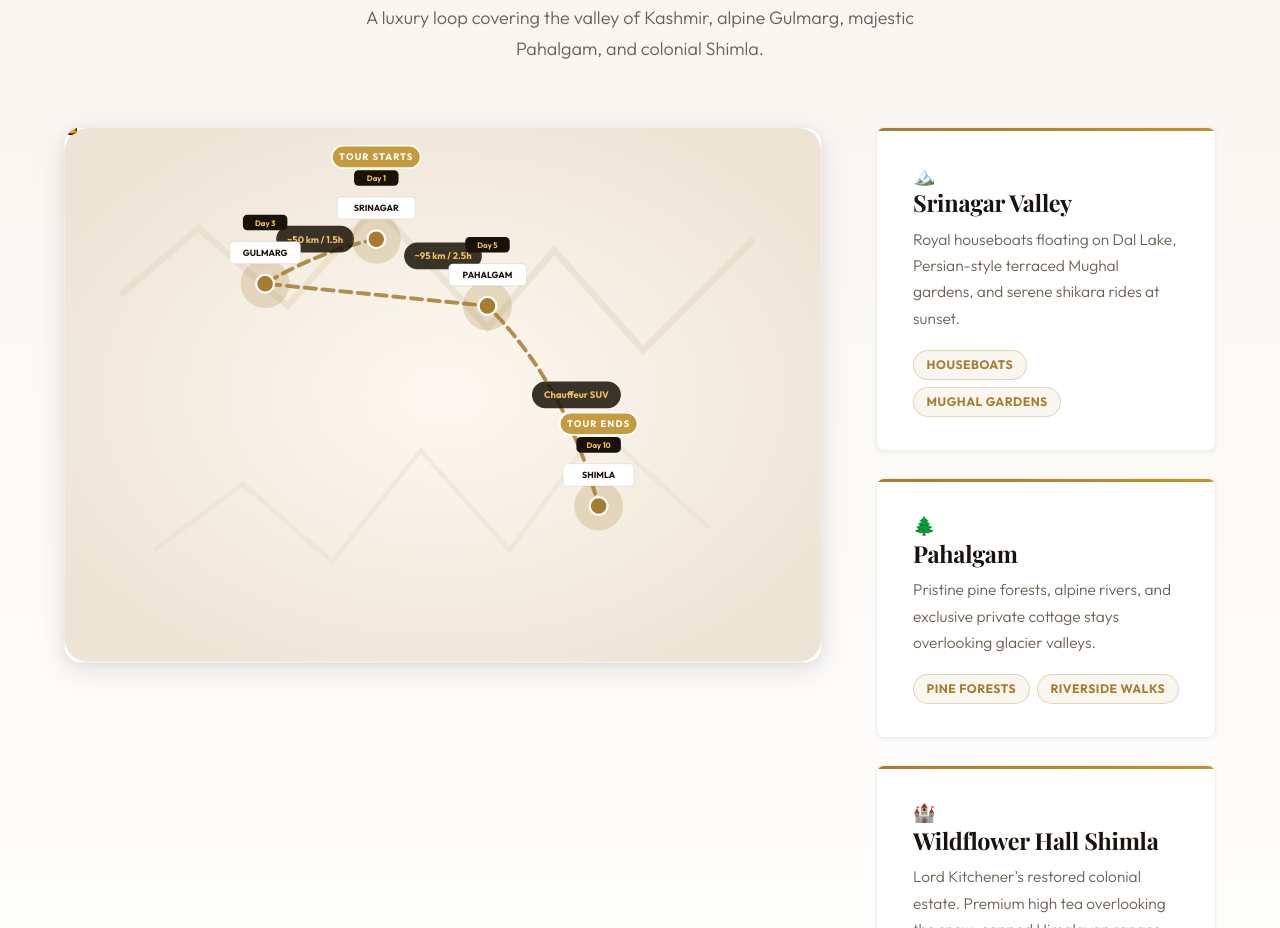
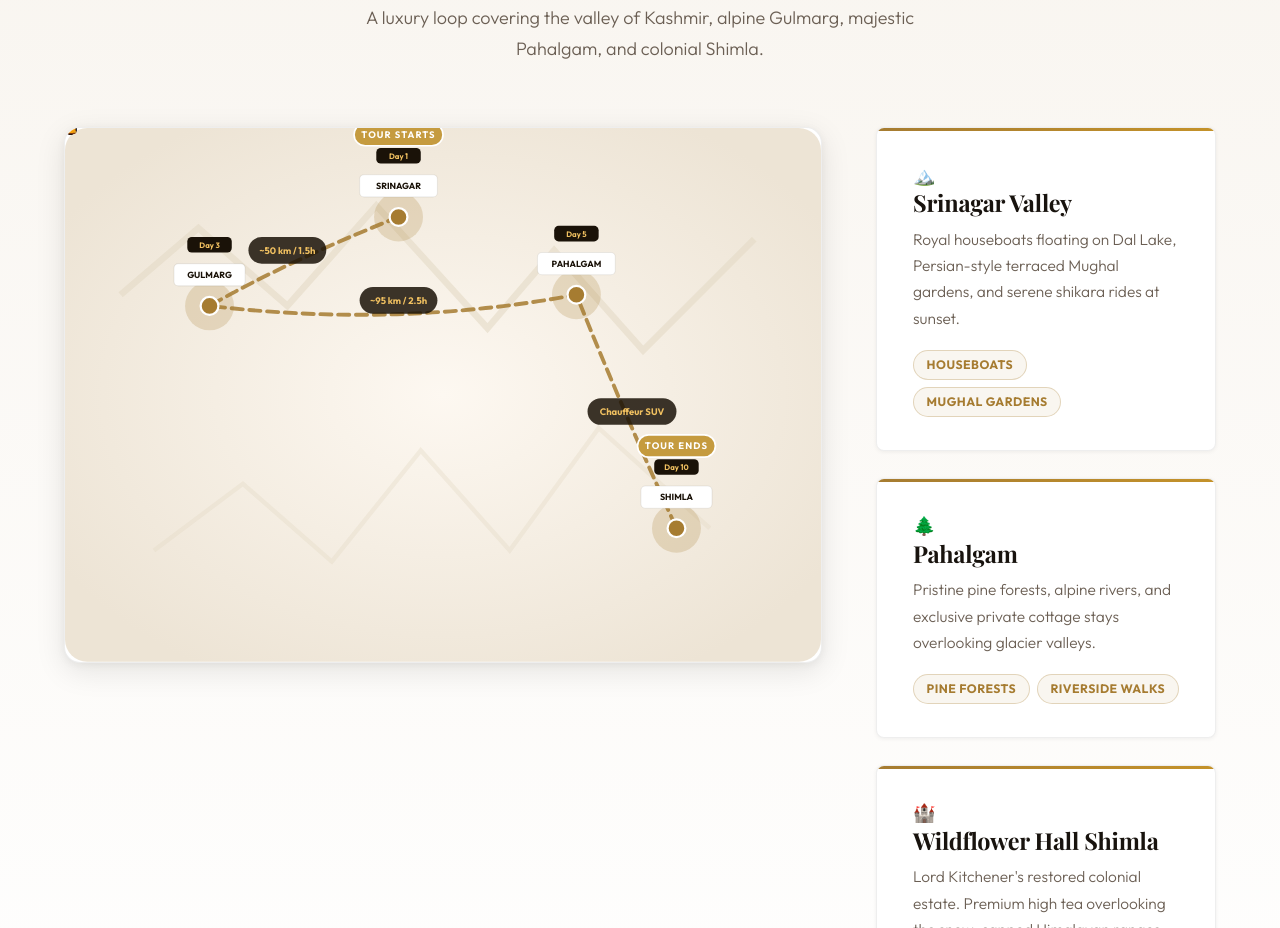
Before and after one commit to rammimankotia-prog/Grand, a plain HTML site: page himalayan-sanctuary.html in a window 1280 px wide. Shown: the part 3774-4702 px from the top of the page. Drawn offline with nearby package versions, Linux system fonts and the light colour scheme; a web font is replaced by a local one.

Commit message:
style: broaden the map route for himalayan sanctuary to prevent overlapping elements

```diff
--- a/himalayan-sanctuary.html
+++ b/himalayan-sanctuary.html
@@ -364,7 +364,7 @@
 
                         <!-- Route Line Paths Connecting Sights -->
                         <!-- Srinagar Houseboat (280,100) -> Gulmarg (180,140) -> Pahalgam (380,160) -> Shimla (480,340) -->
-                        <path id="route-path" d="M280,100 Q230,110 180,140 Q280,150 380,160 Q450,230 480,340" fill="none" stroke="#a67c31" stroke-width="3.5" stroke-dasharray="10,6" stroke-linecap="round" opacity="0.85">
+                        <path id="route-path" d="M300,80 Q200,120 130,160 Q300,180 460,150 Q500,250 550,360" fill="none" stroke="#a67c31" stroke-width="3.5" stroke-dasharray="10,6" stroke-linecap="round" opacity="0.85">
                             <animate attributeName="stroke-dashoffset" from="0" to="-200" dur="5s" repeatCount="indefinite"/>
                         </path>
 
@@ -410,22 +410,22 @@
                          </g>
 
                         <!-- Distance Labels & Travel Times -->
-                        <g transform="translate(225,100)">
+                        <g transform="translate(200,110)">
                             <rect x="-35" y="-12" width="70" height="24" rx="12" fill="#1a1208" opacity="0.85"/>
                             <text x="0" y="3" text-anchor="middle" font-family="Outfit,sans-serif" font-size="8.5" font-weight="700" fill="#f0c060">~50 km / 1.5h</text>
                         </g>
-                        <g transform="translate(340,115)">
+                        <g transform="translate(300,155)">
                             <rect x="-35" y="-12" width="70" height="24" rx="12" fill="#1a1208" opacity="0.85"/>
                             <text x="0" y="3" text-anchor="middle" font-family="Outfit,sans-serif" font-size="8.5" font-weight="700" fill="#f0c060">~95 km / 2.5h</text>
                         </g>
-                        <g transform="translate(460,240)">
+                        <g transform="translate(510,255)">
                             <rect x="-40" y="-12" width="80" height="24" rx="12" fill="#1a1208" opacity="0.85"/>
                             <text x="0" y="3" text-anchor="middle" font-family="Outfit,sans-serif" font-size="8.5" font-weight="700" fill="#f0c060">Chauffeur SUV</text>
                         </g>
 
                         <!-- Pins & Locations -->
-                        <!-- Gulmarg (180,140) -->
-                        <g transform="translate(180,140)">
+                        <!-- Gulmarg -->
+                        <g transform="translate(130,160)">
                             <rect x="-20" y="-62" width="40" height="14" rx="4" fill="#1a1208"/>
                             <text x="0" y="-52" text-anchor="middle" font-family="Outfit,sans-serif" font-size="7" font-weight="700" fill="#f0c060">Day 3</text>
 
@@ -435,8 +435,8 @@
                             <text x="0" y="-25" text-anchor="middle" font-family="Outfit,sans-serif" font-size="8" font-weight="700" fill="#1a1208">GULMARG</text>
                         </g>
 
-                        <!-- Srinagar Houseboat (280,100) -->
-                        <g transform="translate(280,100)">
+                        <!-- Srinagar Houseboat -->
+                        <g transform="translate(300,80)">
                             <rect x="-40" y="-84" width="80" height="20" rx="10" fill="#c59b3f" stroke="#fff" stroke-width="1.5" filter="url(#labelShadow)"/>
                             <text x="0" y="-71" text-anchor="middle" font-family="Outfit,sans-serif" font-size="8.5" font-weight="800" fill="#fff" letter-spacing="1">TOUR STARTS</text>
 
@@ -449,8 +449,8 @@
                             <text x="0" y="-25" text-anchor="middle" font-family="Outfit,sans-serif" font-size="8" font-weight="700" fill="#1a1208">SRINAGAR</text>
                         </g>
 
-                        <!-- Pahalgam (380,160) -->
-                        <g transform="translate(380,160)">
+                        <!-- Pahalgam -->
+                        <g transform="translate(460,150)">
                             <rect x="-20" y="-62" width="40" height="14" rx="4" fill="#1a1208"/>
                             <text x="0" y="-52" text-anchor="middle" font-family="Outfit,sans-serif" font-size="7" font-weight="700" fill="#f0c060">Day 5</text>
 
@@ -460,8 +460,8 @@
                             <text x="0" y="-25" text-anchor="middle" font-family="Outfit,sans-serif" font-size="8" font-weight="700" fill="#1a1208">PAHALGAM</text>
                         </g>
 
-                        <!-- Shimla (480,340) -->
-                        <g transform="translate(480,340)">
+                        <!-- Shimla -->
+                        <g transform="translate(550,360)">
                             <rect x="-35" y="-84" width="70" height="20" rx="10" fill="#c59b3f" stroke="#fff" stroke-width="1.5" filter="url(#labelShadow)"/>
                             <text x="0" y="-71" text-anchor="middle" font-family="Outfit,sans-serif" font-size="8.5" font-weight="800" fill="#fff" letter-spacing="1">TOUR ENDS</text>
 
```
